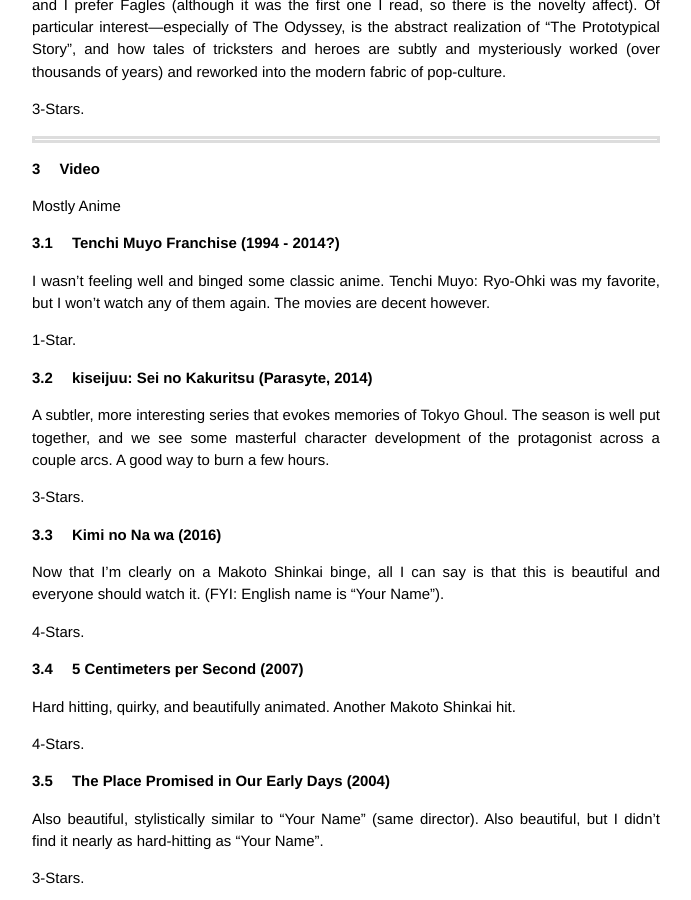
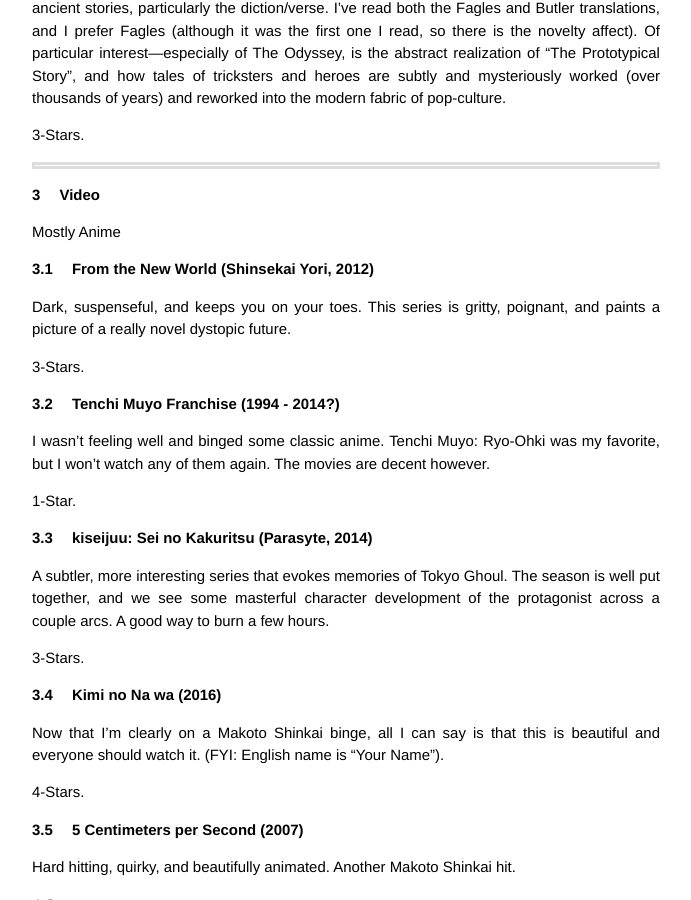
Before and after one commit to athuras/athuras.github.com, a Jekyll site: the page built from _posts/2014-08-06-Booklist.markdown, in a window 1280 px wide and 900 px high, scrolled down 13826 px. Shown: the whole window, without its empty margins (294-985 px from the left). Built offline with Jekyll 4.4.1, drawn with Linux system fonts in a browser that asks for light colours; comment, search, counter and statistics services are not loaded; some of the changed text lies outside the part shown.

Commit message:
shinsekai yori;

```diff
--- a/_posts/2014-08-06-Booklist.markdown
+++ b/_posts/2014-08-06-Booklist.markdown
@@ -405,6 +405,13 @@
 
 # Video
 Mostly Anime
+
+
+## From the New World (Shinsekai Yori, 2012)
+Dark, suspenseful, and keeps you on your toes.
+This series is gritty, poignant, and paints a picture of a really novel dystopic future.
+
+3-Stars.
 
 
 ## Tenchi Muyo Franchise (1994 - 2014?)
```
